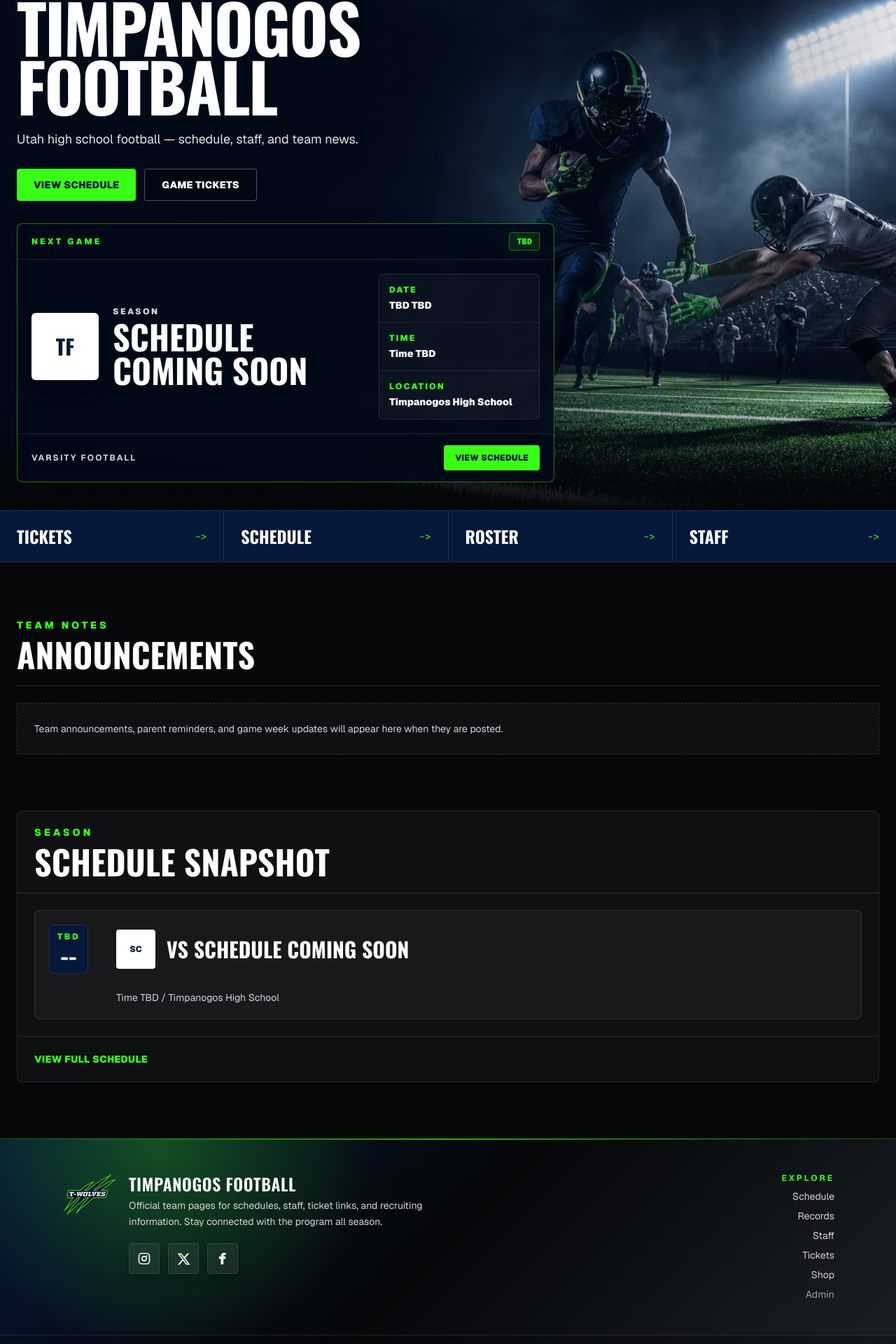
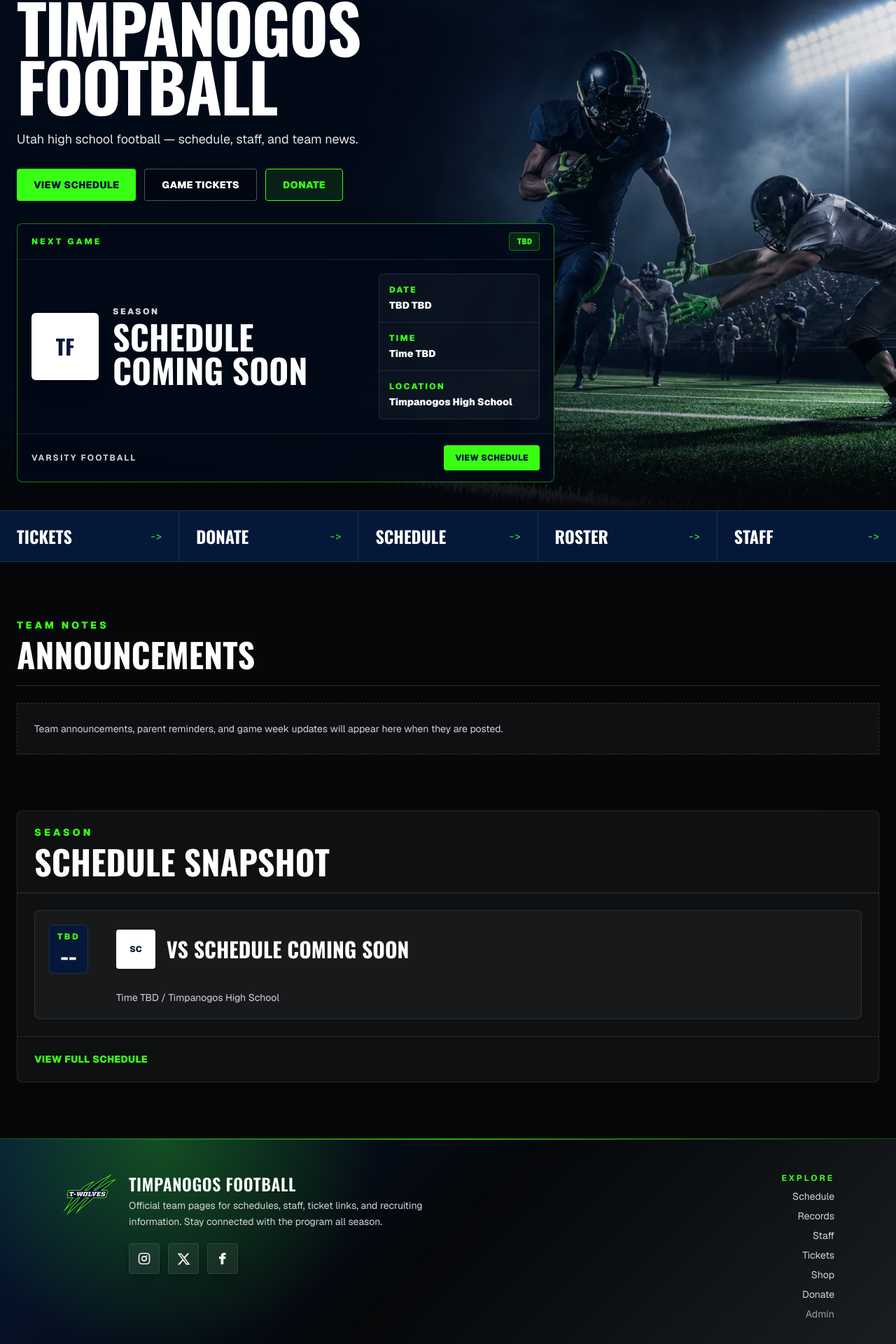
Before and after one commit to bhunter10/timpanogosfootball, a Next.js app: page / in a window 1280 px wide. Shown: the part 177-2097 px from the top of the page at 70% size. Built offline with nearby package versions, Linux system fonts and the light colour scheme; no server answers.

Commit message:
donate page links

```diff
--- a/app/page.tsx
+++ b/app/page.tsx
@@ -6,7 +6,7 @@ import { getScheduleGames } from "@/lib/data/schedule";
 import { formatScheduleGameDate } from "@/lib/date/schedule-time";
 import { getSiteSettings } from "@/lib/data/site-settings";
 import { createPageMetadata, getSiteUrl, JsonLd } from "@/lib/seo";
-import { TICKETS_URL } from "@/lib/site-links";
+import { DONATE_URL, TICKETS_URL } from "@/lib/site-links";
 
 const heroImage = "/images/timpanogos-football-hero-option1.webp";
 
@@ -81,6 +81,7 @@ export default async function Home() {
 
   const quickLinks: readonly QuickLink[] = [
     { title: "Tickets", href: TICKETS_URL, external: true },
+    { title: "Donate", href: DONATE_URL, external: true },
     { title: "Schedule", href: "/schedule" },
     { title: "Roster", href: "/roster" },
     { title: "Staff", href: "/staff" },
@@ -153,6 +154,14 @@ export default async function Home() {
                 className="inline-flex items-center justify-center rounded-sm border border-white/30 bg-black/25 px-6 py-3 text-sm font-black uppercase tracking-wide text-white backdrop-blur transition hover:border-[var(--tf-neon)] hover:text-[var(--tf-neon)]"
               >
                 Game Tickets
+              </a>
+              <a
+                href={DONATE_URL}
+                target="_blank"
+                rel="noopener noreferrer"
+                className="inline-flex items-center justify-center rounded-sm border border-[var(--tf-neon)] bg-[var(--tf-neon)]/10 px-6 py-3 text-sm font-black uppercase tracking-wide text-[var(--tf-neon)] backdrop-blur transition hover:bg-[var(--tf-neon)] hover:text-[var(--tf-navy)]"
+              >
+                Donate
               </a>
             </div>
           </div>
@@ -267,7 +276,7 @@ export default async function Home() {
       </section>
 
       <section className="border-y border-white/10 bg-[var(--tf-navy)]">
-        <div className="mx-auto grid max-w-7xl gap-px bg-white/10 md:grid-cols-4">
+        <div className="mx-auto grid max-w-7xl gap-px bg-white/10 md:grid-cols-5">
           {quickLinks.map((link) =>
             link.external ? (
               <a
--- a/components/site-footer.tsx
+++ b/components/site-footer.tsx
@@ -1,6 +1,6 @@
 import Image from "next/image";
 import Link from "next/link";
-import { TICKETS_URL } from "@/lib/site-links";
+import { DONATE_URL, TICKETS_URL } from "@/lib/site-links";
 
 const socialLinks = [
   {
@@ -108,6 +108,14 @@ export function SiteFooter() {
           <Link href="/shop" className="transition hover:text-white">
             Shop
           </Link>
+          <a
+            href={DONATE_URL}
+            target="_blank"
+            rel="noopener noreferrer"
+            className="transition hover:text-white"
+          >
+            Donate
+          </a>
           <Link
             href="/admin/login"
             className="text-zinc-400 transition hover:text-zinc-200"
--- a/components/site-header.tsx
+++ b/components/site-header.tsx
@@ -1,6 +1,7 @@
 import Image from "next/image";
 import Link from "next/link";
 import { MobileNav } from "@/components/mobile-nav";
+import { DONATE_URL } from "@/lib/site-links";
 
 type NavItem = {
   href: string;
@@ -23,6 +24,7 @@ const nav: readonly NavItem[] = [
   },
   { href: "/prospects", label: "Prospects" },
   { href: "/shop", label: "Shop" },
+  { href: DONATE_URL, label: "Donate", external: true },
 ];
 
 export function SiteHeader() {
--- a/lib/site-links.ts
+++ b/lib/site-links.ts
@@ -1 +1,2 @@
 export const TICKETS_URL = "https://gofan.co/app/school/UT7313";
+export const DONATE_URL = "https://www.successfund.com/73w7n";
```
